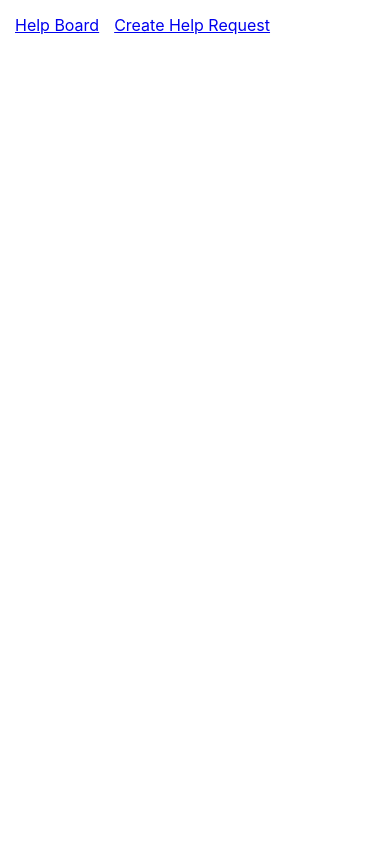
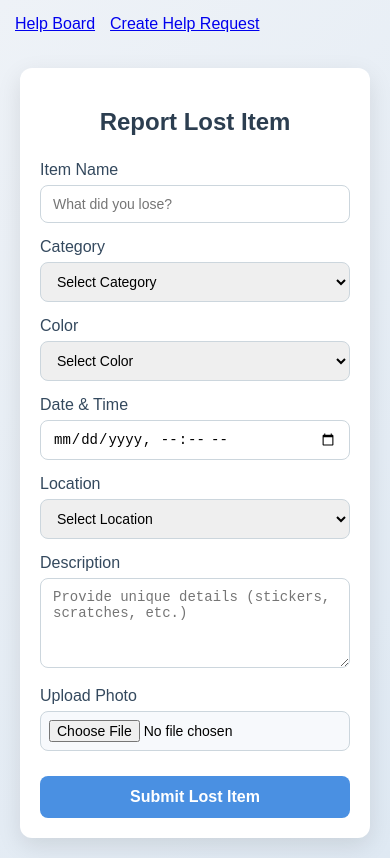
Before and after one commit to Oshadi15/MatchMate, a React (Create React App) app in the folder frontend/: page /lost in a window 390 px wide. Built offline with nearby package versions, Linux system fonts and the light colour scheme.

Commit message:
react router dom install

```diff
--- a/frontend/package.json
+++ b/frontend/package.json
@@ -10,7 +10,6 @@
     "axios": "^1.13.6",
     "react": "^19.2.4",
     "react-dom": "^19.2.4",
-    "react-scripts": "^5.0.1",
     "react-router-dom": "^7.13.1",
     "react-scripts": "5.0.1",
     "web-vitals": "^2.1.4"
--- a/frontend/src/App.js
+++ b/frontend/src/App.js
@@ -4,6 +4,10 @@ import './App.css';
 import { BrowserRouter, Routes, Route, Link } from "react-router-dom";
 import HelpBoard from "./components/campus_assistant/helpBoard";
 import CreateHelpRequest from "./components/campus_assistant/createHelpRequest";
+import FoundForm from './components/Lost-Found_MS/FoundForm';
+import LostForm from './components/Lost-Found_MS/LostForm';
+import ReportSelection from './components/Lost-Found_MS/Report';
+
 
 function App() {
   return (
@@ -16,6 +20,10 @@ function App() {
       <Routes>
         <Route path="/" element={<HelpBoard />} />
         <Route path="/create" element={<CreateHelpRequest />} />
+        <Route path='/found' element={<FoundForm/>} />
+         <Route path='/lost' element={<LostForm/>} />
+         <Route path='/report' element={<ReportSelection/>} />
+
       </Routes>
     </BrowserRouter>
   );
--- /dev/null
+++ b/frontend/src/components/Lost-Found_MS/FoundForm.css
@@ -0,0 +1,101 @@
+/* ===== Page Background ===== */
+body {
+  margin: 0;
+  font-family: Arial, Helvetica, sans-serif;
+  background: linear-gradient(135deg, #eef2f7, #dfe9f3);
+}
+
+/* ===== Form Container ===== */
+.form-container {
+  max-width: 550px;
+  margin: 50px auto;
+  background: #ffffff;
+  padding: 30px 35px;
+  border-radius: 12px;
+  box-shadow: 0 8px 25px rgba(0, 0, 0, 0.1);
+}
+
+/* ===== Title ===== */
+.form-container h2 {
+  text-align: center;
+  margin-bottom: 25px;
+  color: #2c3e50;
+  font-weight: 600;
+}
+
+/* ===== Labels ===== */
+form label {
+  display: block;
+  margin-top: 15px;
+  margin-bottom: 6px;
+  font-weight: 500;
+  color: #34495e;
+}
+
+/* ===== Inputs, Select, Textarea ===== */
+form input,
+form select,
+form textarea {
+  width: 100%;
+  padding: 10px 12px;
+  border-radius: 8px;
+  border: 1px solid #ccd6dd;
+  font-size: 14px;
+  transition: all 0.3s ease;
+  box-sizing: border-box;
+}
+
+/* Focus Effect */
+form input:focus,
+form select:focus,
+form textarea:focus {
+  border-color: #4a90e2;
+  outline: none;
+  box-shadow: 0 0 5px rgba(74, 144, 226, 0.3);
+}
+
+/* Textarea size */
+form textarea {
+  min-height: 90px;
+  resize: vertical;
+}
+
+/* File Upload */
+input[type="file"] {
+  padding: 8px;
+  background-color: #f7f9fc;
+}
+
+/* ===== Submit Button ===== */
+button {
+  width: 100%;
+  margin-top: 25px;
+  padding: 12px;
+  border: none;
+  border-radius: 8px;
+  background: #4a90e2;
+  color: white;
+  font-size: 16px;
+  font-weight: 600;
+  cursor: pointer;
+  transition: 0.3s ease;
+}
+
+/* Hover Effect */
+button:hover {
+  background: #357abd;
+  transform: translateY(-1px);
+}
+
+/* Click Effect */
+button:active {
+  transform: scale(0.98);
+}
+
+/* ===== Responsive ===== */
+@media (max-width: 600px) {
+  .form-container {
+    margin: 20px;
+    padding: 20px;
+  }
+}
--- /dev/null
+++ b/frontend/src/components/Lost-Found_MS/FoundForm.jsx
@@ -0,0 +1,101 @@
+import React, { useState } from "react";
+import './FoundForm.css'
+
+const FoundForm = () => {
+  const [formData, setFormData] = useState({
+    itemName: "",
+    category: "",
+    color: "",
+    dateTime: "",
+    location: "",
+    description: "",
+    image: null,
+  });
+
+  const handleChange = (e) => {
+    const { name, value, files } = e.target;
+
+    setFormData({
+      ...formData,
+      [name]: files ? files[0] : value,
+    });
+  };
+
+  const handleSubmit = (e) => {
+    e.preventDefault();
+    console.log("Found Item Submitted:", formData);
+    alert("Found Item Submitted Successfully!");
+  };
+
+  return (
+    <div className="form-container">
+      <h2>Report Found Item</h2>
+
+      <form onSubmit={handleSubmit}>
+        <label>Item Name</label>
+        <input
+          type="text"
+          name="itemName"
+          placeholder="What did you find?"
+          onChange={handleChange}
+          required
+        />
+
+        <label>Category</label>
+        <select name="category" onChange={handleChange} required>
+          <option value="">Select Category</option>
+          <option>Electronics</option>
+          <option>Documents</option>
+          <option>Accessories</option>
+          <option>Clothes</option>
+        </select>
+
+        <label>Color</label>
+        <select name="color" onChange={handleChange} required>
+          <option value="">Select Color</option>
+          <option>Black</option>
+          <option>Blue</option>
+          <option>Red</option>
+          <option>White</option>
+        </select>
+
+        <label>Date & Time</label>
+        <input
+          type="datetime-local"
+          name="dateTime"
+          onChange={handleChange}
+          required
+        />
+
+        <label>Location</label>
+        <select name="location" onChange={handleChange} required>
+          <option value="">Select Location</option>
+          <option>Library</option>
+          <option>Cafeteria</option>
+          <option>Classroom</option>
+          <option>Parking Area</option>
+        </select>
+
+        <label>Description</label>
+        <textarea
+          name="description"
+          placeholder="Describe where and how you found it"
+          onChange={handleChange}
+          required
+        />
+
+        <label>Upload Photo</label>
+        <input
+          type="file"
+          name="image"
+          accept="image/*"
+          onChange={handleChange}
+        />
+
+        <button type="submit">Submit Found Item</button>
+      </form>
+    </div>
+  );
+};
+
+export default FoundForm;
--- /dev/null
+++ b/frontend/src/components/Lost-Found_MS/LostForm.jsx
@@ -0,0 +1,100 @@
+import React, { useState } from "react";
+import "./FoundForm.css";
+const LostForm = () => {
+  const [formData, setFormData] = useState({
+    itemName: "",
+    category: "",
+    color: "",
+    dateTime: "",
+    location: "",
+    description: "",
+    image: null,
+  });
+
+  const handleChange = (e) => {
+    const { name, value, files } = e.target;
+
+    setFormData({
+      ...formData,
+      [name]: files ? files[0] : value,
+    });
+  };
+
+  const handleSubmit = (e) => {
+    e.preventDefault();
+    console.log("Lost Item Submitted:", formData);
+    alert("Lost Item Submitted Successfully!");
+  };
+
+  return (
+    <div className="form-container">
+      <h2>Report Lost Item</h2>
+
+      <form onSubmit={handleSubmit}>
+        <label>Item Name</label>
+        <input
+          type="text"
+          name="itemName"
+          placeholder="What did you lose?"
+          onChange={handleChange}
+          required
+        />
+
+        <label>Category</label>
+        <select name="category" onChange={handleChange} required>
+          <option value="">Select Category</option>
+          <option>Electronics</option>
+          <option>Documents</option>
+          <option>Accessories</option>
+          <option>Clothes</option>
+        </select>
+
+        <label>Color</label>
+        <select name="color" onChange={handleChange} required>
+          <option value="">Select Color</option>
+          <option>Black</option>
+          <option>Blue</option>
+          <option>Red</option>
+          <option>White</option>
+        </select>
+
+        <label>Date & Time</label>
+        <input
+          type="datetime-local"
+          name="dateTime"
+          onChange={handleChange}
+          required
+        />
+
+        <label>Location</label>
+        <select name="location" onChange={handleChange} required>
+          <option value="">Select Location</option>
+          <option>Library</option>
+          <option>Cafeteria</option>
+          <option>Classroom</option>
+          <option>Parking Area</option>
+        </select>
+
+        <label>Description</label>
+        <textarea
+          name="description"
+          placeholder="Provide unique details (stickers, scratches, etc.)"
+          onChange={handleChange}
+          required
+        />
+
+        <label>Upload Photo</label>
+        <input
+          type="file"
+          name="image"
+          accept="image/*"
+          onChange={handleChange}
+        />
+
+        <button type="submit">Submit Lost Item</button>
+      </form>
+    </div>
+  );
+};
+
+export default LostForm;
--- /dev/null
+++ b/frontend/src/components/Lost-Found_MS/Report.jsx
@@ -0,0 +1,32 @@
+import React from "react";
+import { useNavigate } from "react-router-dom";
+//import "./ReportSelection.css";
+
+const ReportSelection = () => {
+  const navigate = useNavigate();
+
+  return (
+    <div className="report-container">
+      <h1>Lost & Found Management</h1>
+      <p>Select what you want to report</p>
+
+      <div className="button-group">
+        <button
+          className="lost-btn"
+          onClick={() => navigate("/lost")}
+        >
+          Report Lost Item
+        </button>
+
+        <button
+          className="found-btn"
+          onClick={() => navigate("/found")}
+        >
+          Report Found Item
+        </button>
+      </div>
+    </div>
+  );
+};
+
+export default ReportSelection;
```
